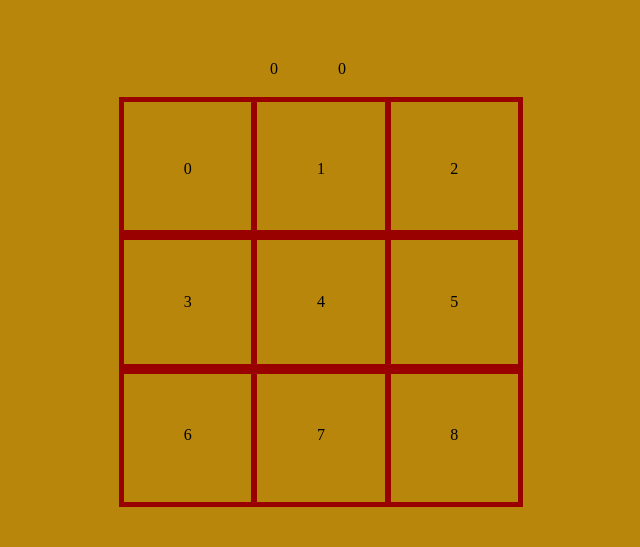
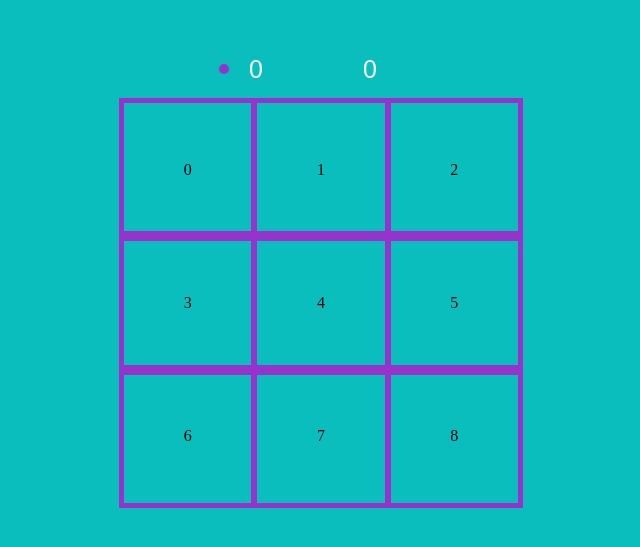
Before and after one commit to gordusha1311/I-X_0-I, a plain HTML site: page index.html in a window 1280 px wide. Shown: the part 131-678 px from the top of the page, without its empty margins (317-957 px from the left). Drawn offline with nearby package versions, Linux system fonts and the light colour scheme.

Commit message:
сделал основу

```diff
--- a/index.html
+++ b/index.html
@@ -15,31 +15,34 @@
       <div class="container">
       <header class="title">
           <div class="x">
+              <div id="x" class="turn"></div>
               <div class="score">0</div>
               <div class="icon-x"></div>
           </div>
           <div class="o">
+            <div id="o" class=""></div>
             <div class="score">0</div>
             <div class="icon-o"></div>
         </div>
       </header>
     <div class="map">
       <div class="row">
-        <div class="cell">0</div>
-        <div class="cell">1</div>
-        <div class="cell">2</div>
+        <div class="cell" id="0" onclick="move(0)">0</div>
+        <div class="cell" id="1" onclick="move(1)">1</div>
+        <div class="cell" id="2" onclick="move(2)">2</div>
       </div>
       <div class="row">
-        <div class="cell">3</div>
-        <div class="cell">4</div>
-        <div class="cell">5</div>
+        <div class="cell" id="3" onclick="move(3)">3</div>
+        <div class="cell" id="4" onclick="move(4)">4</div>
+        <div class="cell" id="5" onclick="move(5)">5</div>
       </div>
       <div class="row">
-        <div class="cell">6</div>
-        <div class="cell">7</div>
-        <div class="cell">8</div>
+        <div class="cell" id="6" onclick="move(6)">6</div>
+        <div class="cell" id="7" onclick="move(7)">7</div>
+        <div class="cell" id="8" onclick="move(8)">8</div>
       </div>
     </div>
     </div>
+    <script src="script.js"></script>
   </body>
 </html>
--- a/script.js
+++ b/script.js
@@ -0,0 +1,17 @@
+let icon = "icon-x";
+let map = new Array(9);
+function move(id){
+    if(map[id]) // Если клетка уже занята
+     return; // Выходим из функции
+     document.getElementById(id).className = "cell " + icon;
+     map[id] = icon.slice(-1);
+   document.getElementById(map[id]).className = "";
+     if(icon == "icon-x"){
+     icon = "icon-o";
+     document.getElementById("o").className = "turn";
+     }
+    else{
+   icon = "icon-x";
+   document.getElementById("x").className = "turn";
+     }
+}
--- a/style.css
+++ b/style.css
@@ -3,7 +3,7 @@ body{
     justify-content: center;
     align-items: center;
     min-height: 100vh;
-    background-color: darkgoldenrod;
+    background-color: rgb(10, 190, 190);
 }
 
 .map{
@@ -24,16 +24,16 @@ body{
     align-items: center;
     width: 33.33%;
     height: 100%;
-    border: 5px solid #900;
+    border: 5px solid rgb(153, 50, 204);
     margin-left: -4px;
-    margin-top: -2px;
-    margin-bottom: -2px;
+    margin-top: -1px;
+    margin-bottom: -1px;
     transition: 0.5s;
     cursor: pointer;
 }
 
 .cell:hover{
-    background-color: dimgrey;
+    background-color: rgba(105, 105, 105, 0.466);
 }
 .title{
     display: flex;
@@ -61,3 +61,31 @@ body{
     height: 30px;
     background: url("Нолик.png") center/cover;
 }
+
+.cell.icon-o,
+.cell.icon-x
+{
+    width: 33.33%;
+    height: 100%;
+    background-size: 100px 100px;
+    background-repeat: no-repeat;
+}
+
+
+
+
+
+
+.score{
+    color: #fff;
+    margin:0 20px;
+    font-size: 25px;
+    font-family:fantasy;
+}
+
+.turn{
+    width: 10px;
+    height: 10px;
+    background-color: rgb(153, 50, 204);
+    border-radius: 50%;
+}
```
